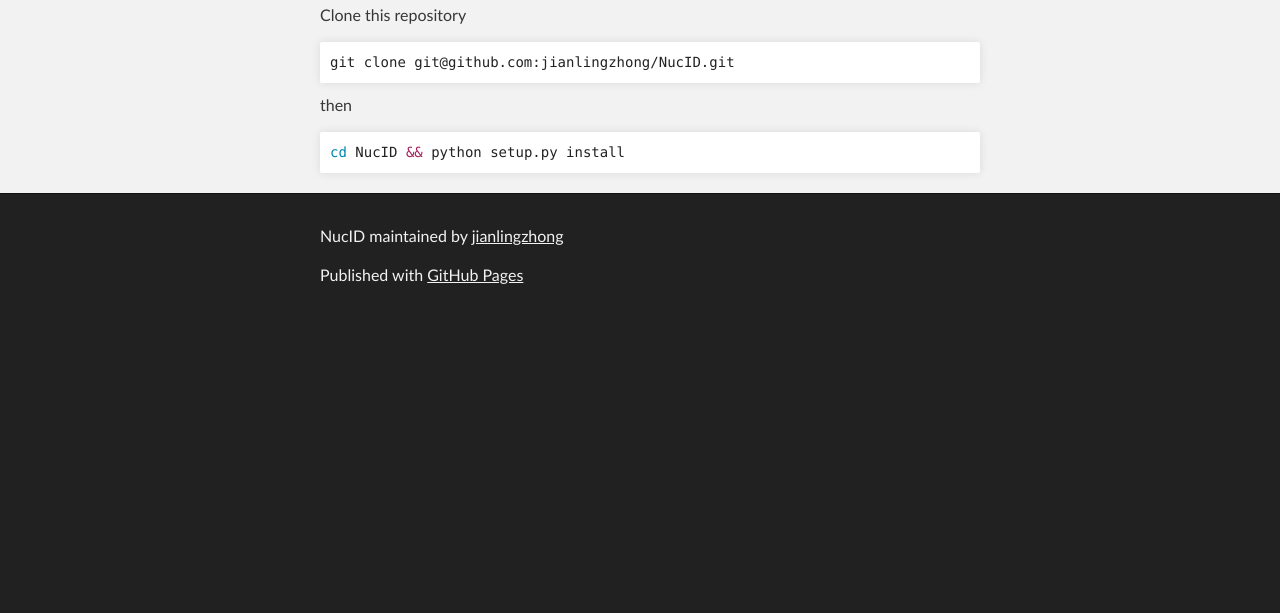
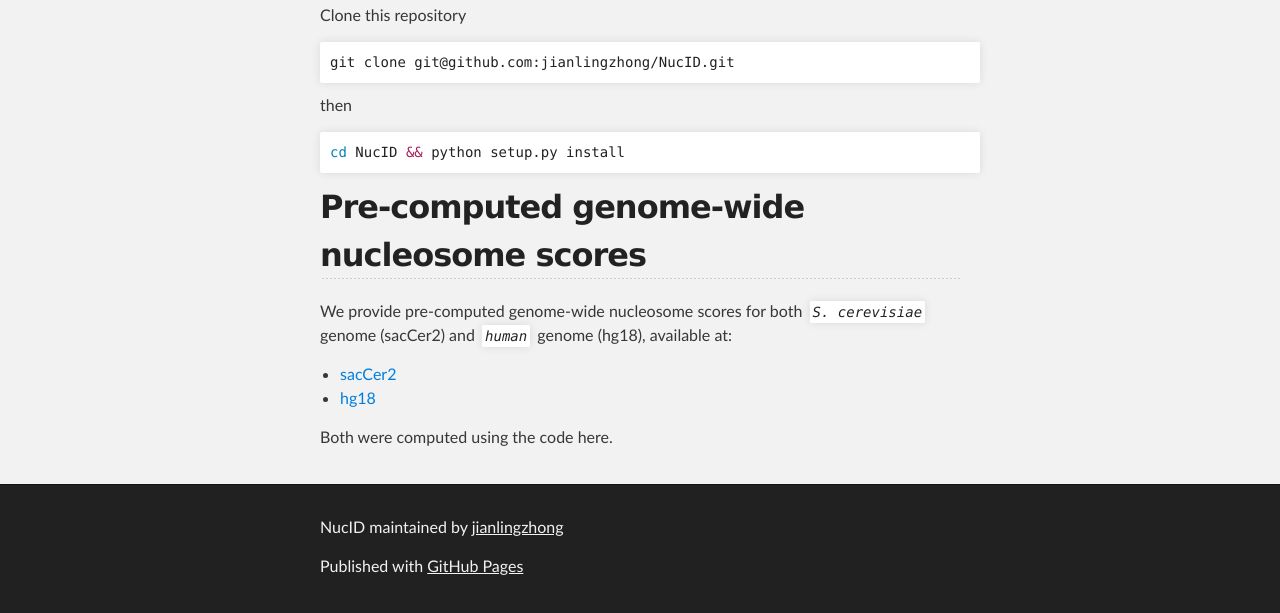
Before and after one commit to HarteminkLab/NucID, a plain HTML site: page index.html in a window 1280 px wide. Shown: the part 701-1314 px from the top of the page. Before the commit the page ends 1023 px from the top, so only its background shows below. Drawn offline with Linux system fonts and the light colour scheme.

Commit message:
Create gh-pages branch via GitHub

```diff
--- a/index.html
+++ b/index.html
@@ -52,6 +52,18 @@
 <p>then</p>
 
 <div class="highlight highlight-source-shell"><pre><span class="pl-c1">cd</span> NucID <span class="pl-k">&amp;&amp;</span> python setup.py install</pre></div>
+
+<h2>
+<a id="pre-computed-genome-wide-nucleosome-scores" class="anchor" href="#pre-computed-genome-wide-nucleosome-scores" aria-hidden="true"><span class="octicon octicon-link"></span></a>Pre-computed genome-wide nucleosome scores</h2>
+
+<p>We provide pre-computed genome-wide nucleosome scores for both <em><code>S. cerevisiae</code></em> genome (sacCer2) and <em><code>human</code></em> genome (hg18), available at:</p>
+
+<ul>
+<li><a href="http://trackhub.genome.duke.edu/harteminklab/NucID/sacCer2/">sacCer2</a></li>
+<li><a href="http://trackhub.genome.duke.edu/harteminklab/NucID/hg18/">hg18</a></li>
+</ul>
+
+<p>Both were computed using the code here. </p>
       </section>
     </div>
 
```
Also changed, not shown: params.json (+1 -1 lines).
